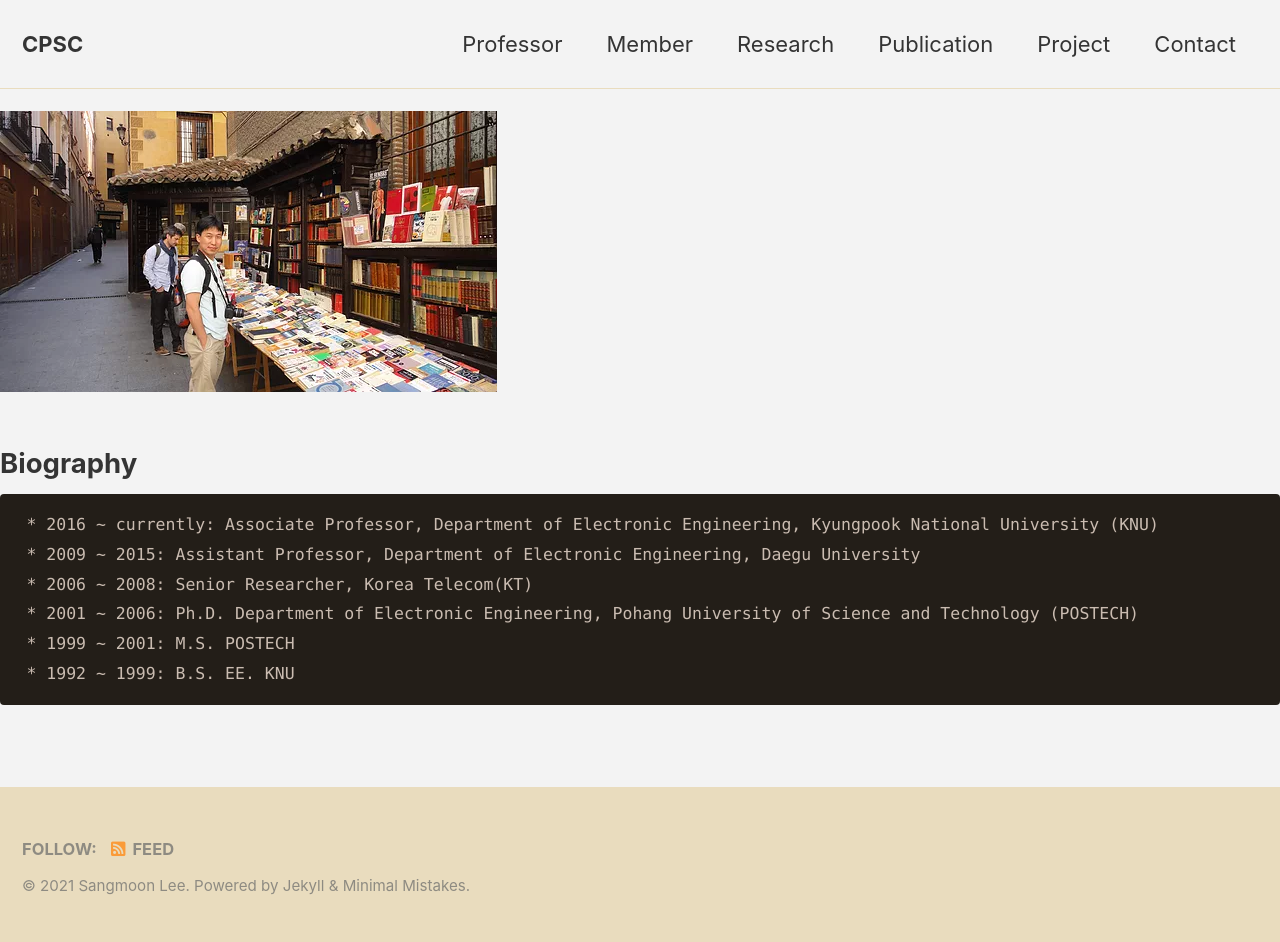
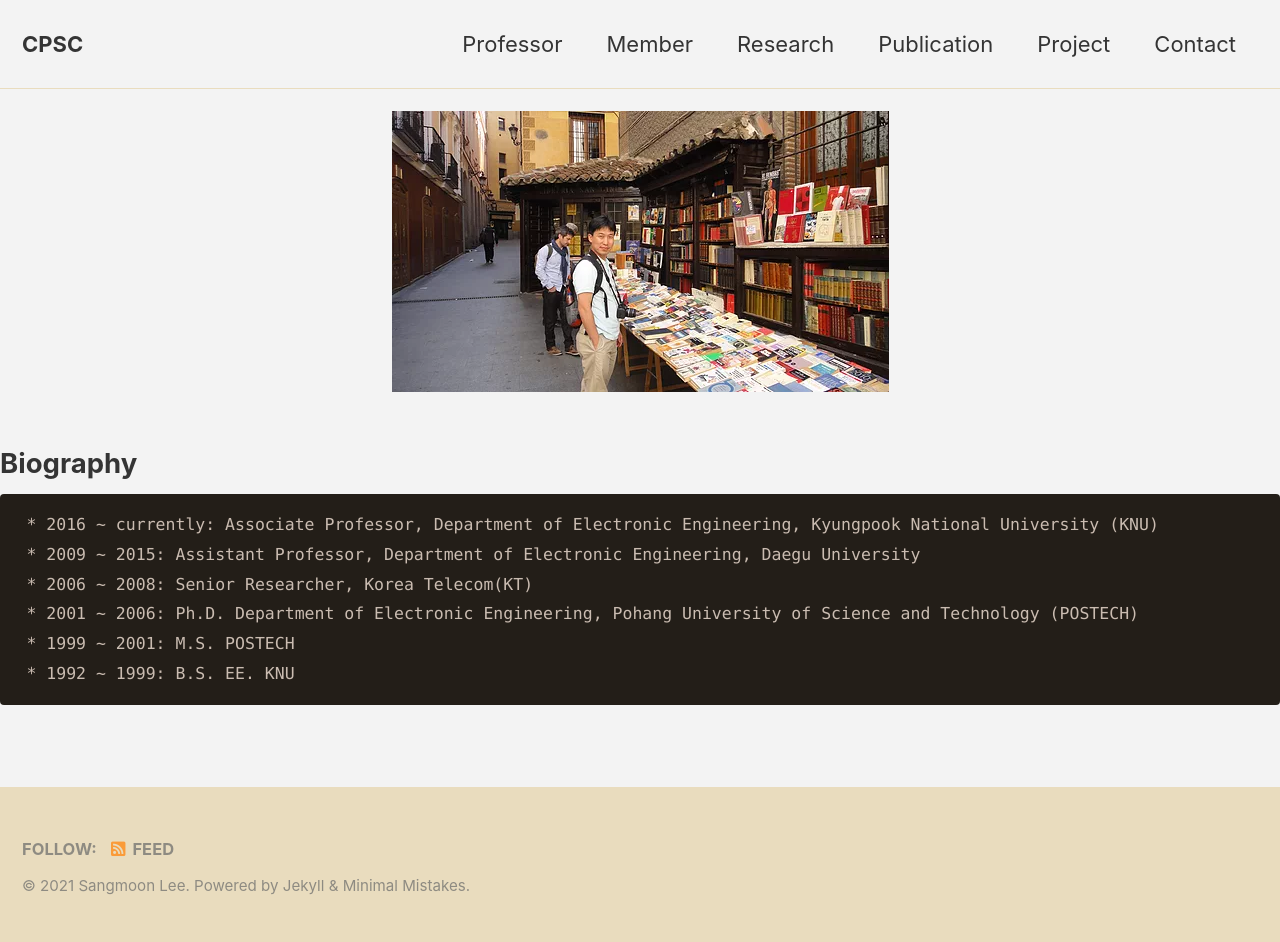
Before and after one commit to CPSC-LAB/CPSC-LAB.github.io, a Jekyll site: the page built from _pages/professor.md, in a window 1280 px wide. Built offline with Jekyll 4.4.1, drawn with Linux system fonts in a browser that asks for light colours; cached includes are drawn as plain includes; our own code applies the rules of GitHub Pages for plain Markdown files.

Commit message:
Update professor.md

```diff
--- a/_pages/professor.md
+++ b/_pages/professor.md
@@ -4,7 +4,7 @@ permalink: /professor_intro/
 classes: wide
 ---
 
-<img src="/assets/images/professor.jpg">
+<p align="center"><img src="/assets/images/professor.jpg"></p>
 
 ## Biography
 
```
